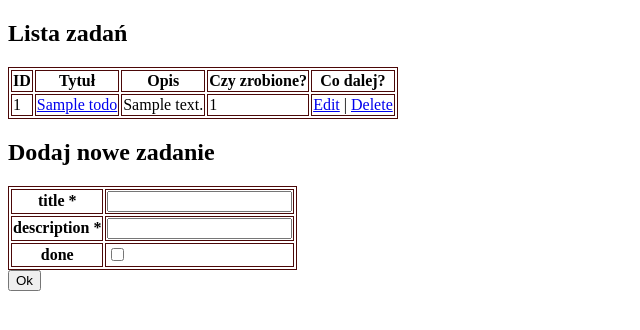
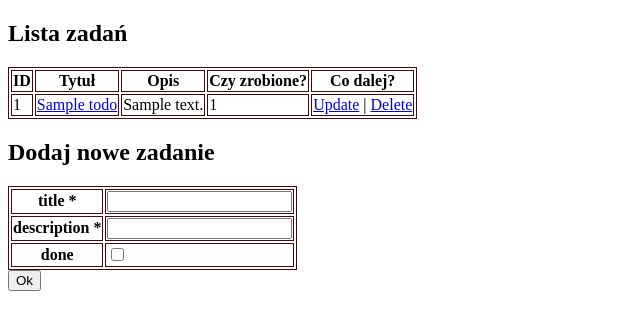
Before and after one commit to MegLip/SQLite_TODO, a Flask app: page /todos/ in a window 1280 px wide. Shown: the top 330 px of the page, without its empty margins (0-640 px from the left). Run offline with Flask 2, Linux system fonts and the light colour scheme; tables that the repository leaves empty hold one stand-in row (values such as "Sample post").

Commit message:
Update todos.html

```diff
--- a/templates/todos.html
+++ b/templates/todos.html
@@ -23,7 +23,7 @@
         <td><a href="/todos/{{ todo[0] }}">{{ todo[1] }}</a></td>
         <td>{{ todo[2] }}</td>
         <td>{{ todo[3] }}</td>
-        <td><a href="{{ todo[0] }}/update/">Edit</a> | <a href="{{ todo[0] }}/delete/">Delete</a></td>
+        <td><a href="{{ todo[0] }}/update/">Update</a> | <a href="{{ todo[0] }}/delete/">Delete</a></td>
     </tr>
 {% endfor %}
 </table>
```
